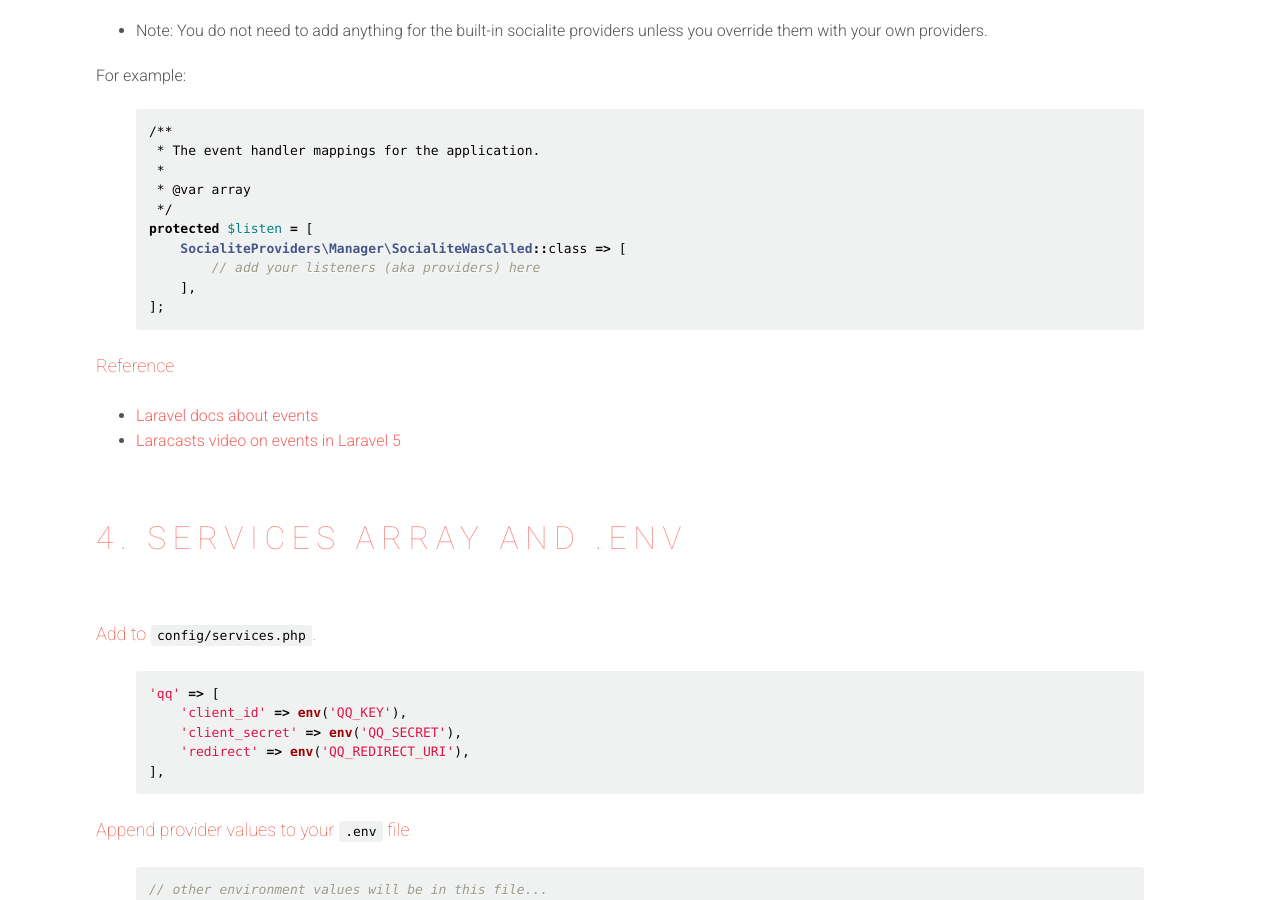
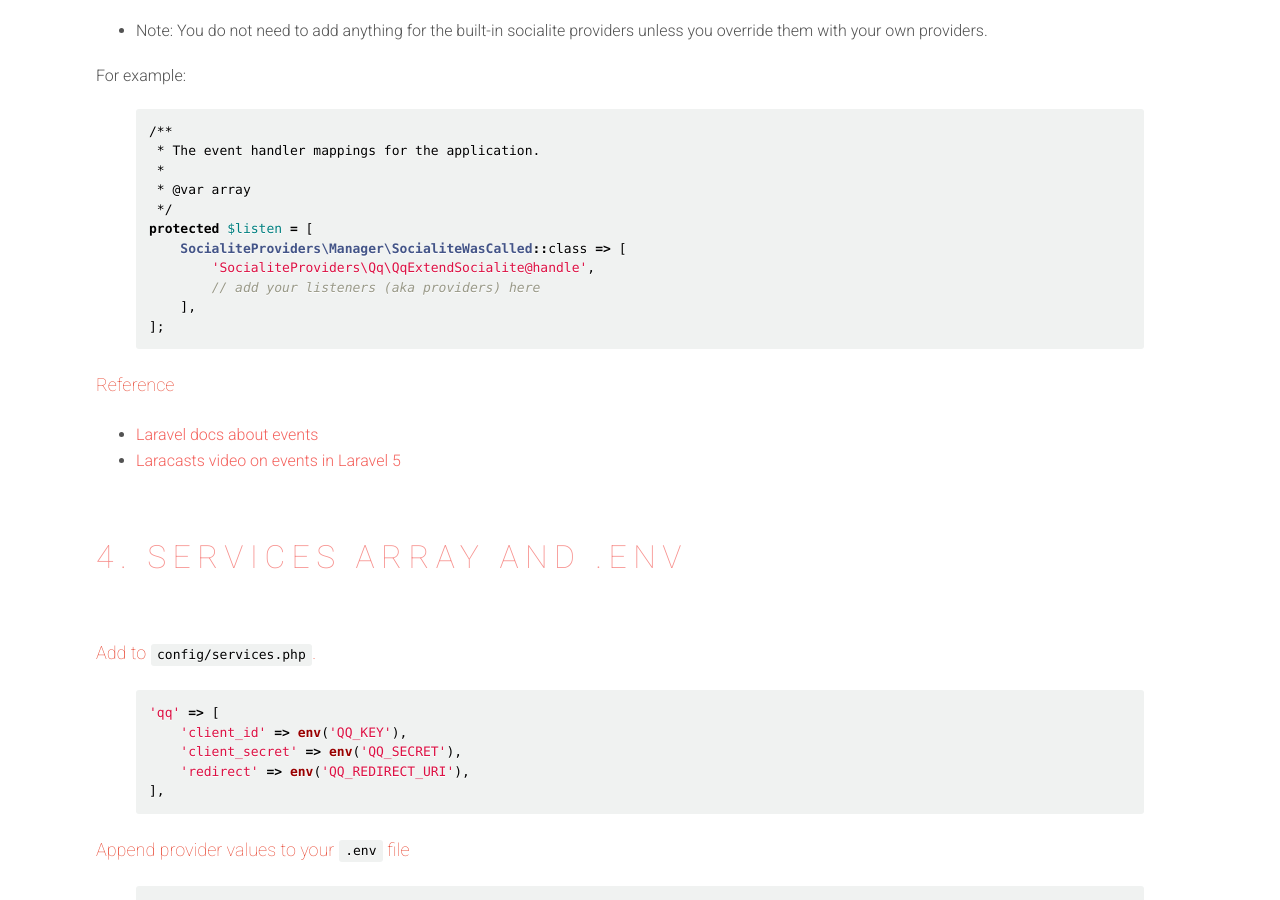
Before and after one commit to SocialiteProviders/socialiteproviders.github.io, a Jekyll site: the page built from _providers/QQ.md, in a window 1280 px wide and 900 px high, scrolled down 2223 px. Built offline with Jekyll 4.4.1, drawn with Linux system fonts in a browser that asks for light colours; nearby versions of some CDN libraries.

Commit message:
Make Event Listener registration more clear

```diff
--- a/_includes/provider/installation/_event_and_listeners.md
+++ b/_includes/provider/installation/_event_and_listeners.md
@@ -18,6 +18,7 @@ For example:
  */
 protected $listen = [
     SocialiteProviders\Manager\SocialiteWasCalled::class => [
+        '{{ listener }}',
         // add your listeners (aka providers) here
     ],
 ];
```
